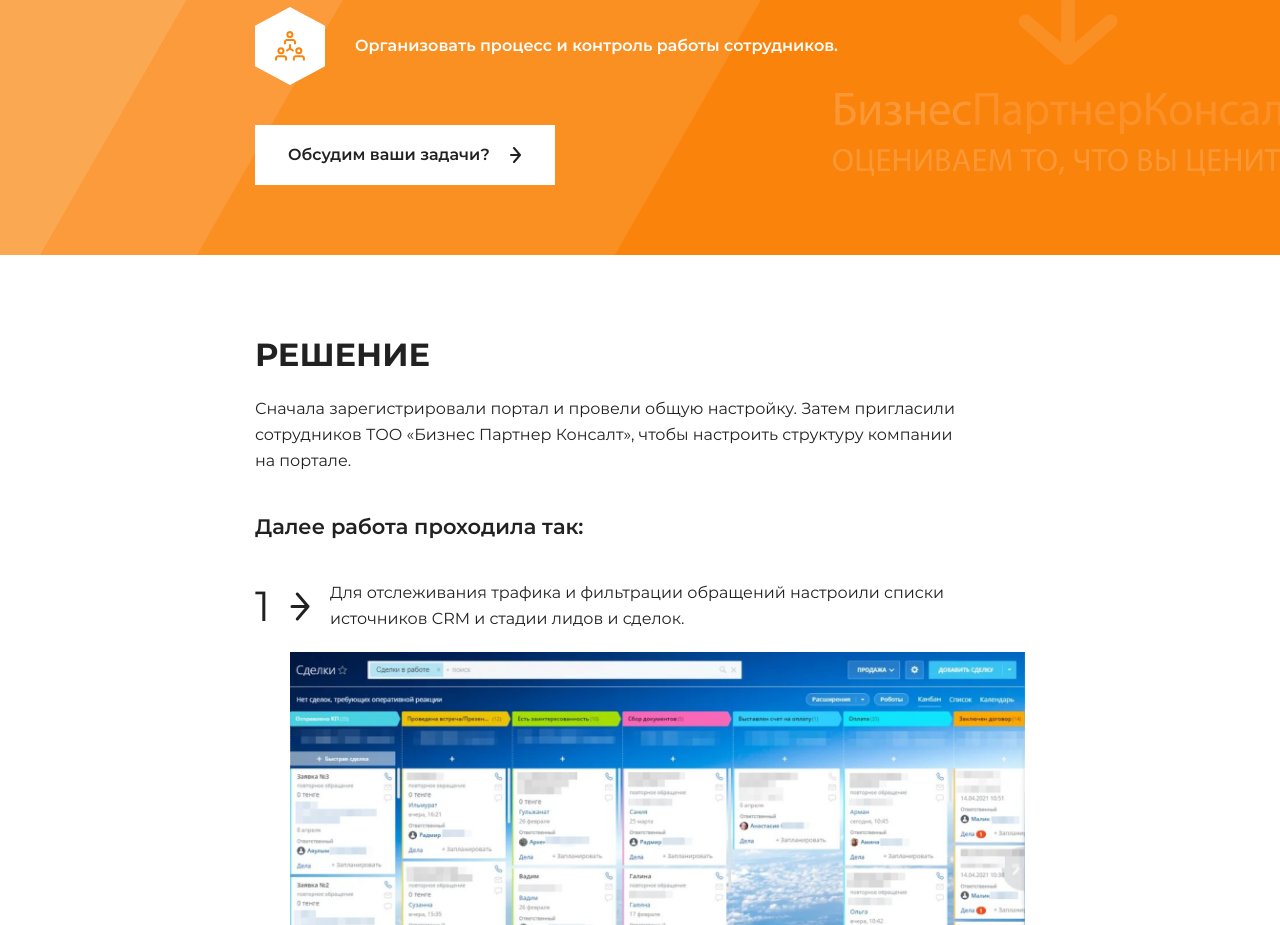
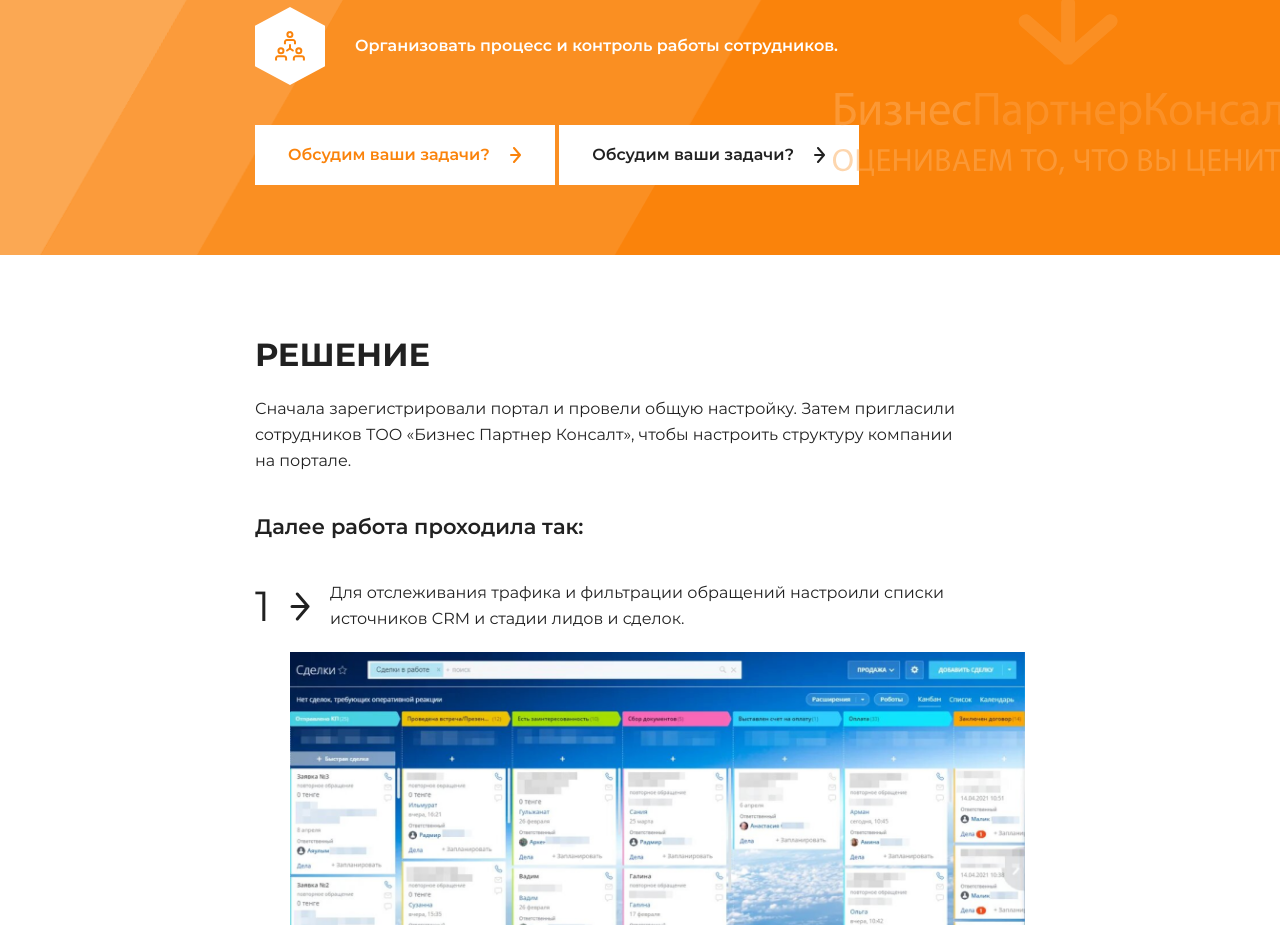
Before and after one commit to CJEF/partner-consalt, a website: page app/index.html in a window 1280 px wide. Shown: the part 1269-2194 px from the top of the page. Drawn offline with Linux system fonts and the light colour scheme.

Commit message:
test button 2

```diff
--- a/app/index.html
+++ b/app/index.html
@@ -145,13 +145,13 @@
 				</li>
 			</ul>
 			<div class="tasks__btn">
-				<!-- <a href="javascript:;" class="btn btn--white">
+				<a href="javascript:;" class="btn btn--white">
 					<span>Обсудим ваши задачи?</span>
 					<svg xmlns="http://www.w3.org/2000/svg" width="11" height="16" viewBox="0 0 11 16" fill="none">
 						<path d="M1 8L10 8M10 8L4 15M10 8L4 1" stroke="white" stroke-width="2" stroke-linecap="round"
 							stroke-linejoin="round" />
 					</svg>
-				</a> -->
+				</a>
 				<a href="javascript:;" class="btn btn--white-2">
 					<span>Обсудим ваши задачи?</span>
 					<svg xmlns="http://www.w3.org/2000/svg" width="11" height="16" viewBox="0 0 11 16" fill="none">
```
